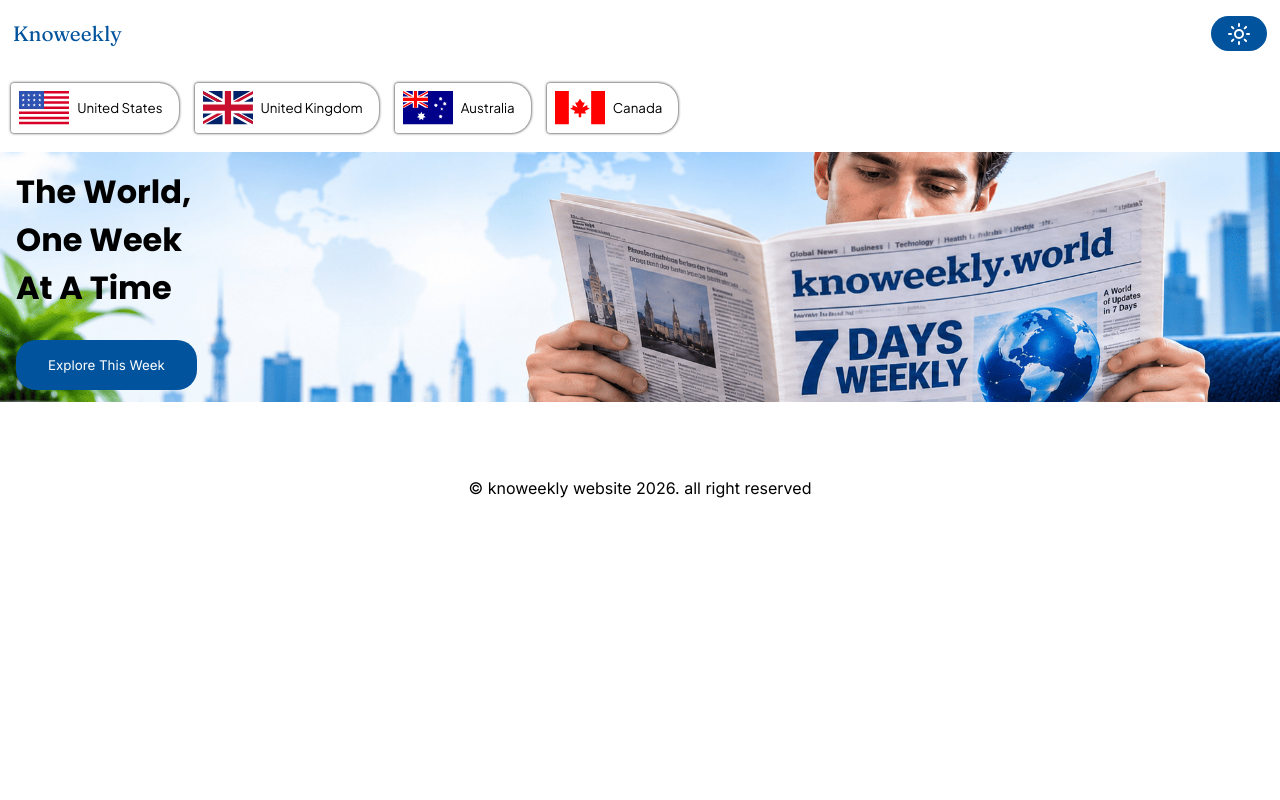
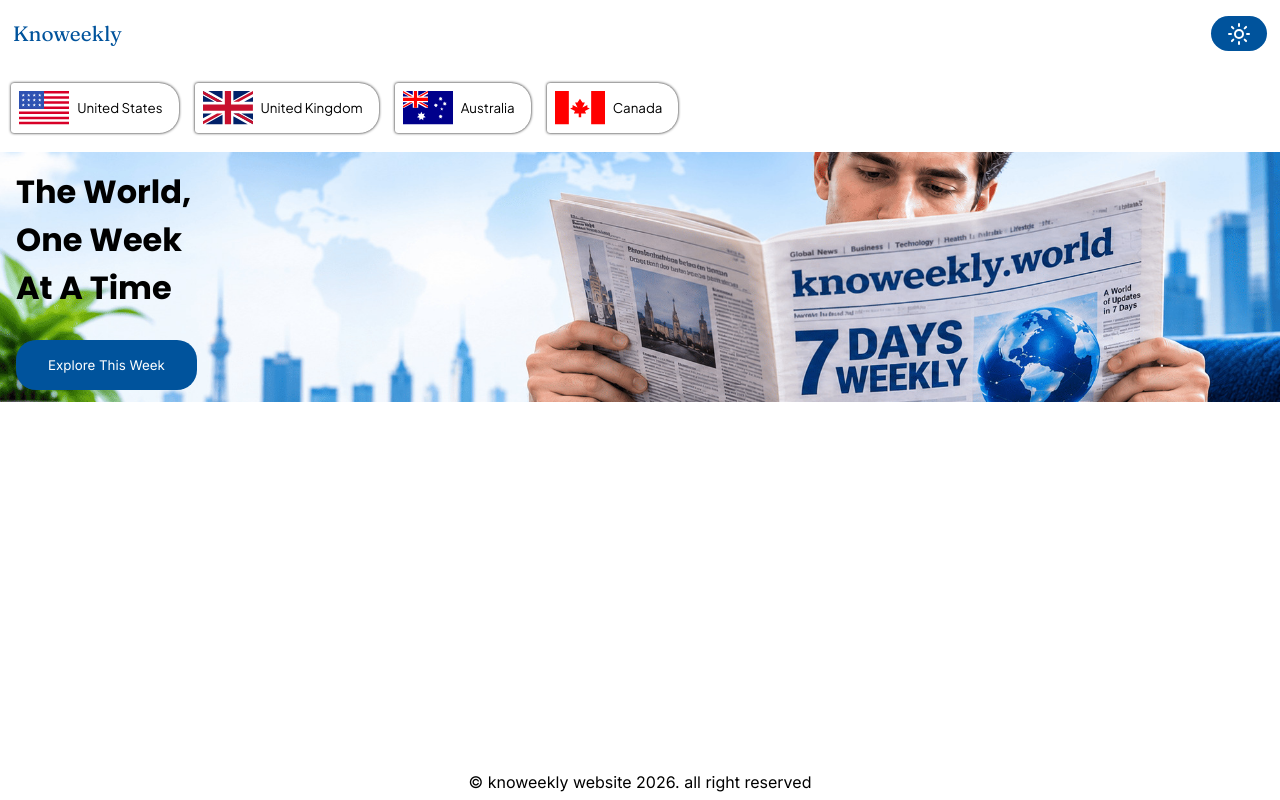
Before and after one commit to Obitech-CLI/knoweekly-app, a Next.js app: page / in a window 1280 px wide. Built offline with nearby package versions, Linux system fonts and the light colour scheme.

Commit message:
adjusted again

```diff
--- a/app/components/Theme.tsx
+++ b/app/components/Theme.tsx
@@ -9,6 +9,7 @@ function AppTheme() {
   return (
     <>
       <button
+        type="button"
         onClick={() => {
           if (theme === "dark") {
             setTheme("light");
--- a/app/components/components.css
+++ b/app/components/components.css
@@ -15,6 +15,15 @@ footer {
   align-items: center;
   justify-content: center;
   padding: 0.5rem;
+  background-color: white;
+  position: fixed;
+  width: 100%;
+  bottom: 0;
+  color: var(--bg-txt);
+}
+
+footer > p {
+  color: black;
 }
 
 header > button {
```
